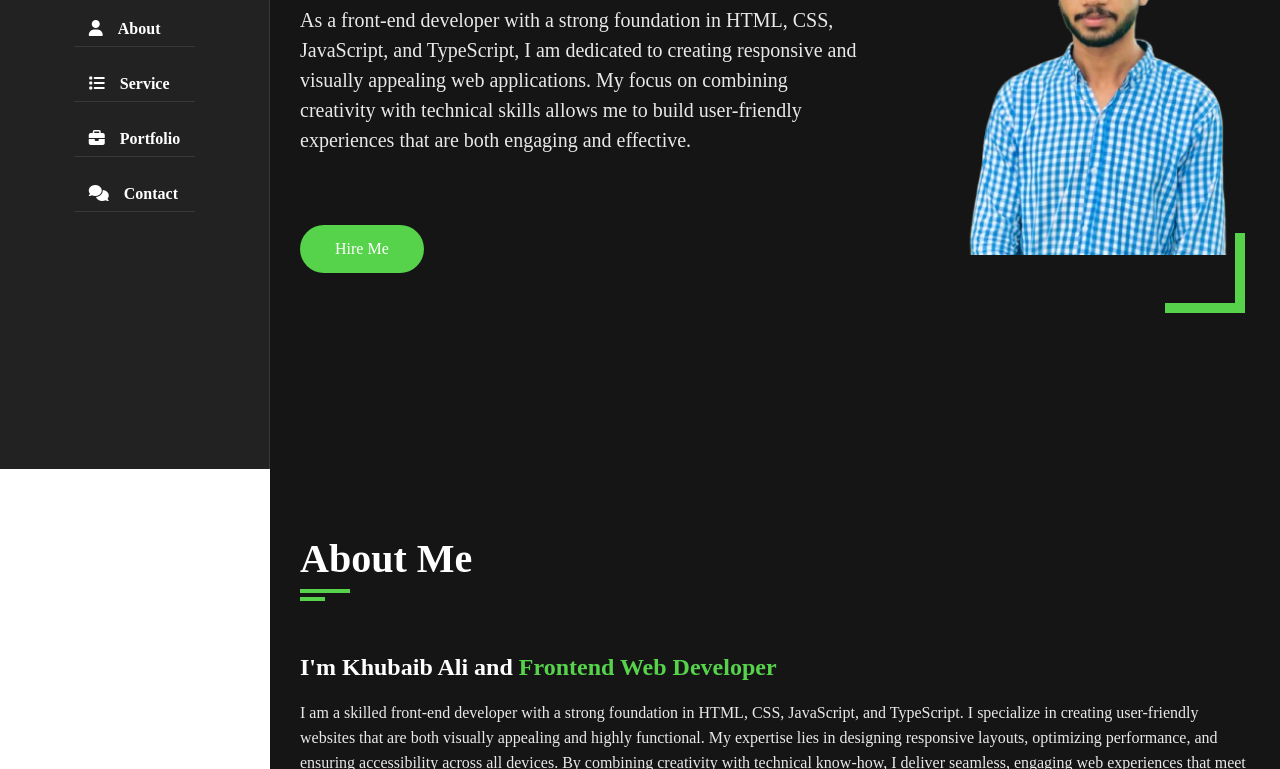
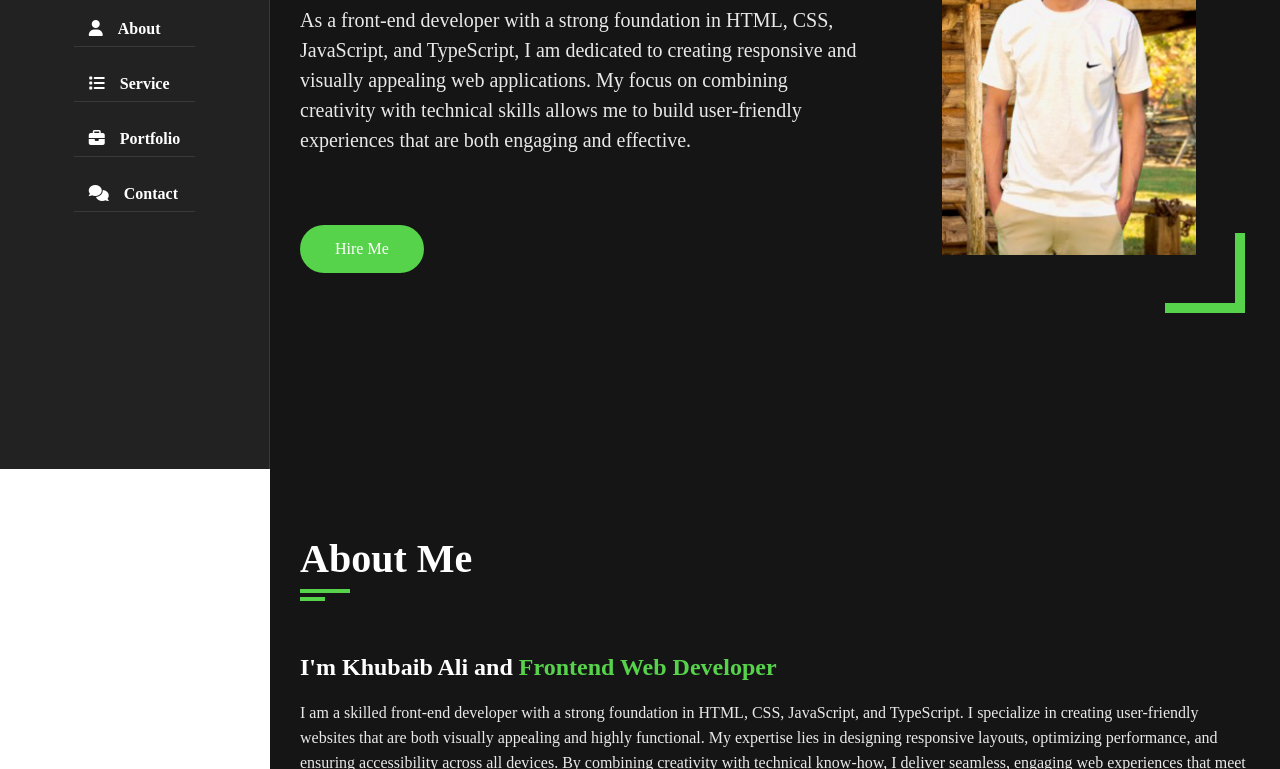
Before and after one commit to khubaibalibhatti/portfolio, a plain HTML site: page index.html in a window 1280 px wide. Shown: the part 331-1100 px from the top of the page. Drawn offline with nearby package versions, Linux system fonts and the light colour scheme; a web font is replaced by a local one.

Commit message:
change the home img

```diff
--- a/index.html
+++ b/index.html
@@ -103,7 +103,7 @@
               </div>
 
               <div class="home-img padd-15">
-                <img src="images/ali.png" alt="" />
+                <img src="images/ali2.png" alt="" />
               </div>
             </div>
           </div>
```
Also changed, not shown: images/ali2.png (added).
